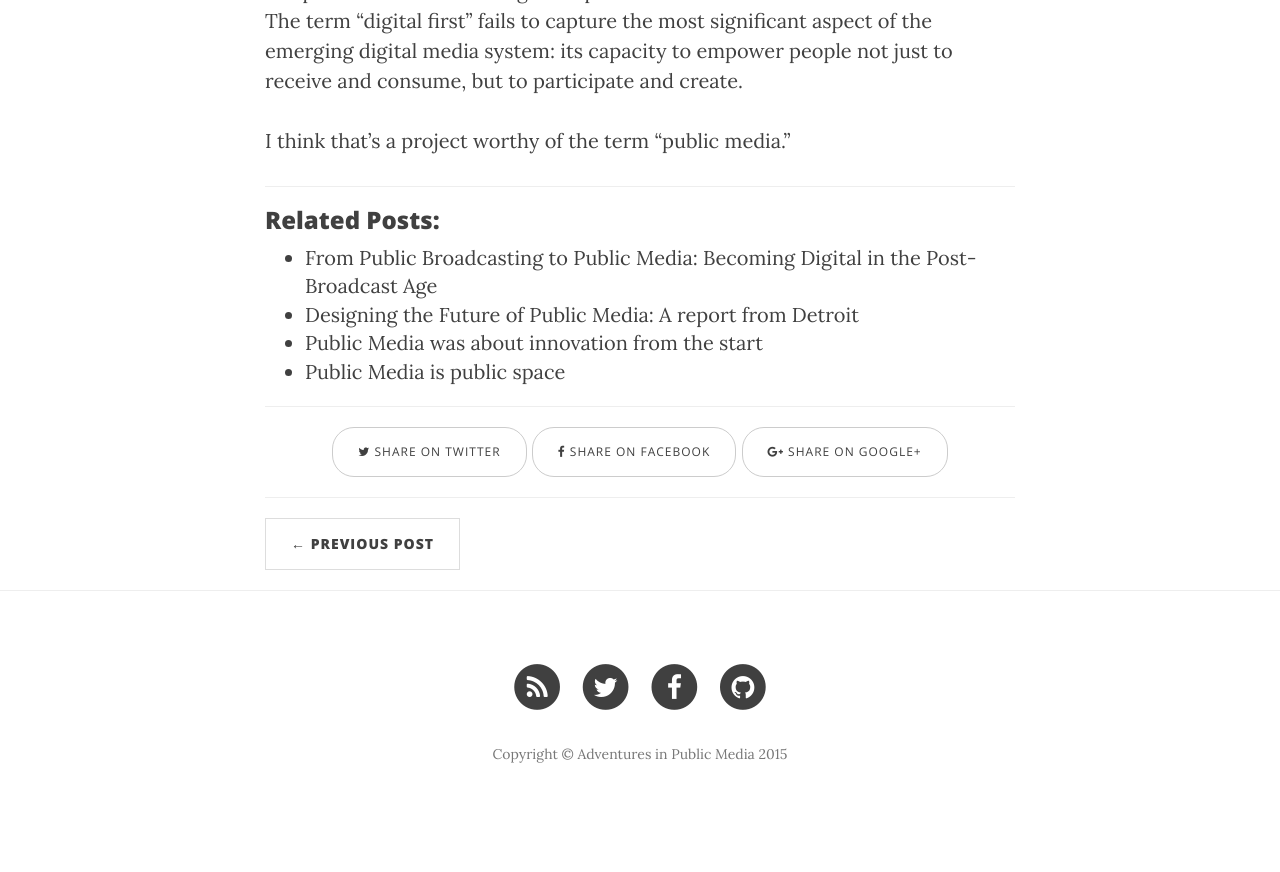
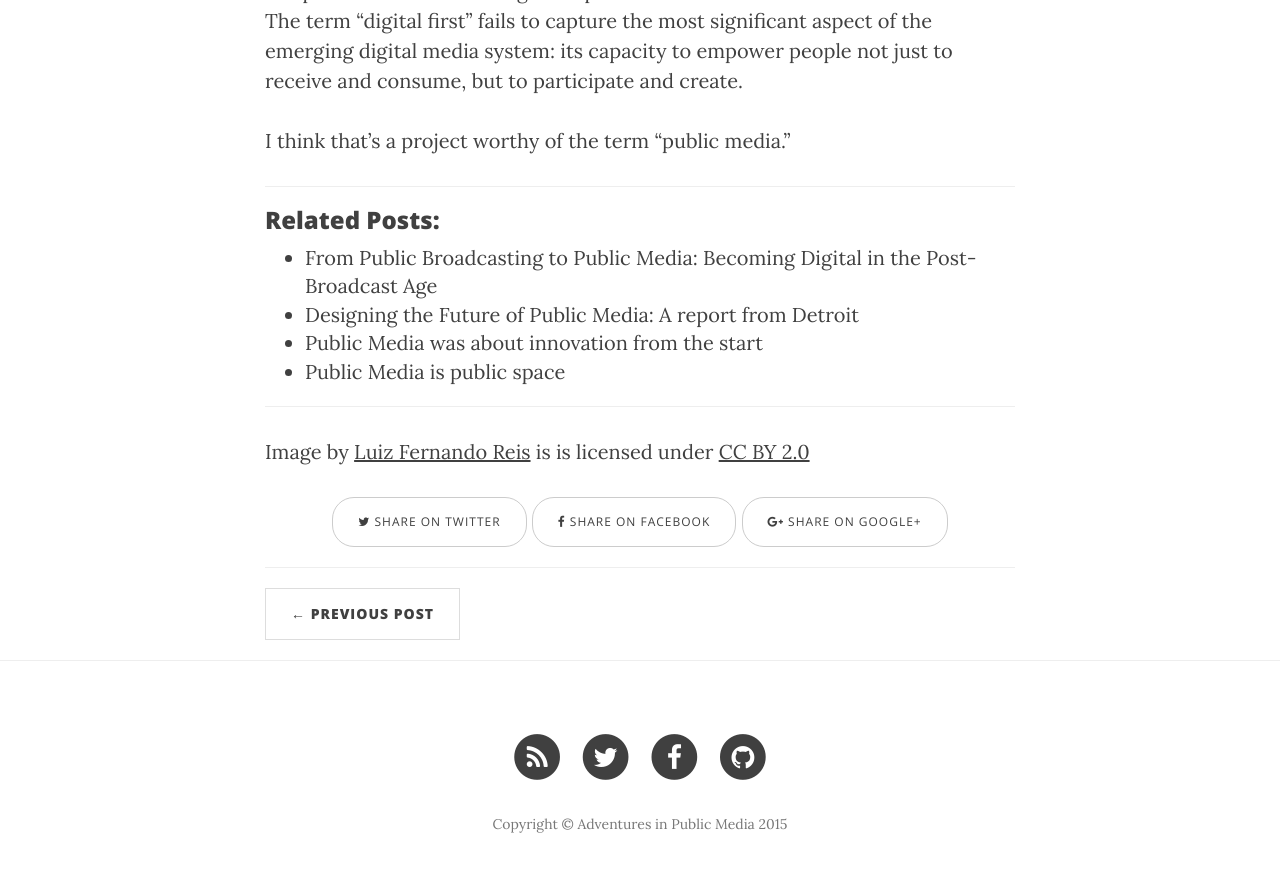
Before and after one commit to jackbrighton/jackbrighton.github.io, a Jekyll site: the page built from _posts/2015-05-25-what-is-digital-first.md, in a window 1280 px wide and 900 px high, scrolled down 4188 px. Shown: the top 872 px of the window. Built offline with Jekyll 4.4.1, drawn with Linux system fonts in a browser that asks for light colours; nearby versions of some CDN libraries; before the commit the page ends 5018 px from its top, so only the background shows below that.

Commit message:
add image creedit

```diff
--- a/_posts/2015-05-25-what-is-digital-first.md
+++ b/_posts/2015-05-25-what-is-digital-first.md
@@ -75,3 +75,5 @@ I think that’s a project worthy of the term “public media.”
 - [Public Media is public space](http://jackbrighton.github.io/2015/04/22/public-space/)
 
 ***
+
+Image by [Luiz Fernando Reis](https://www.flickr.com/photos/7477245@N05/) is is licensed under [CC BY 2.0](https://creativecommons.org/licenses/by/2.0/)
```
